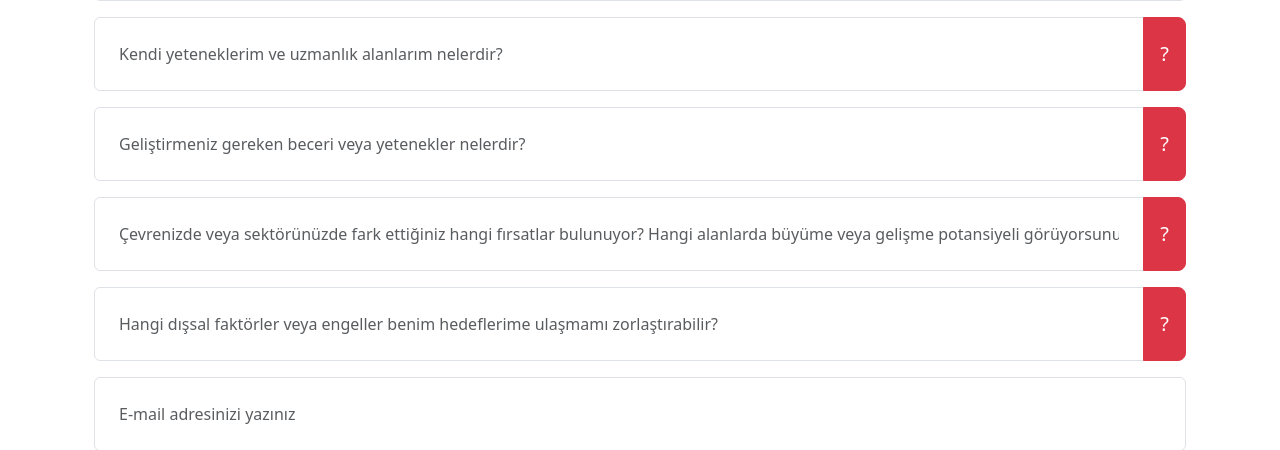
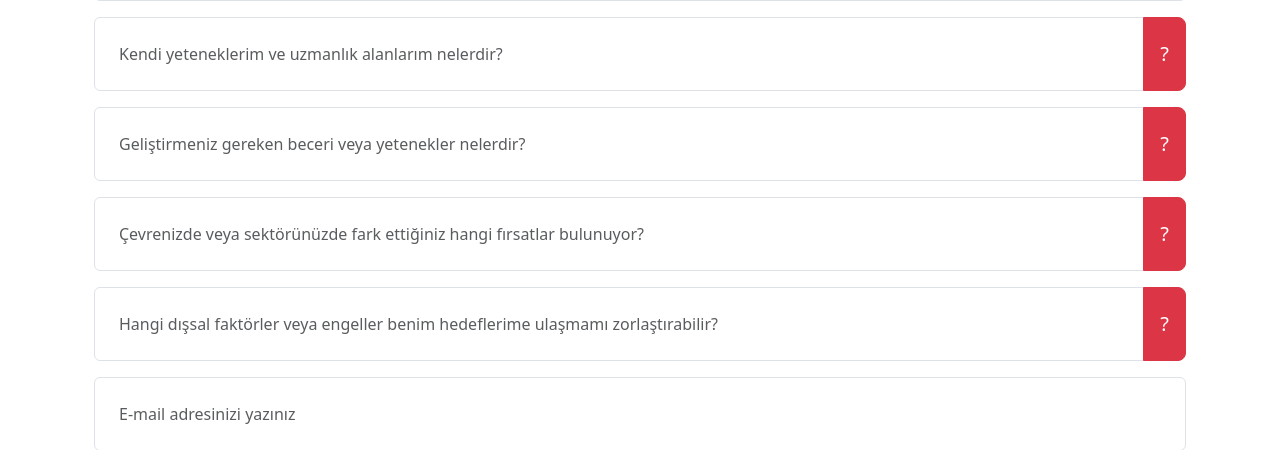
Before and after one commit to alperengonull/OKRRecommender, a Flask app: page / in a window 1280 px wide. Shown: the part 319-769 px from the top of the page. Run offline with Flask 3, Linux system fonts and the light colour scheme.

Commit message:
4.soru kısaltıldı

```diff
--- a/templates/index.html
+++ b/templates/index.html
@@ -113,7 +113,7 @@
                 type="text"
                 class="form-control p-4"
                 id="chat-input4"
-                placeholder="Çevrenizde veya sektörünüzde fark ettiğiniz hangi fırsatlar bulunuyor? Hangi alanlarda büyüme veya gelişme potansiyeli görüyorsunuz?"
+                placeholder="Çevrenizde veya sektörünüzde fark ettiğiniz hangi fırsatlar bulunuyor?"
                 maxlength="100"
               />
               <button
```
